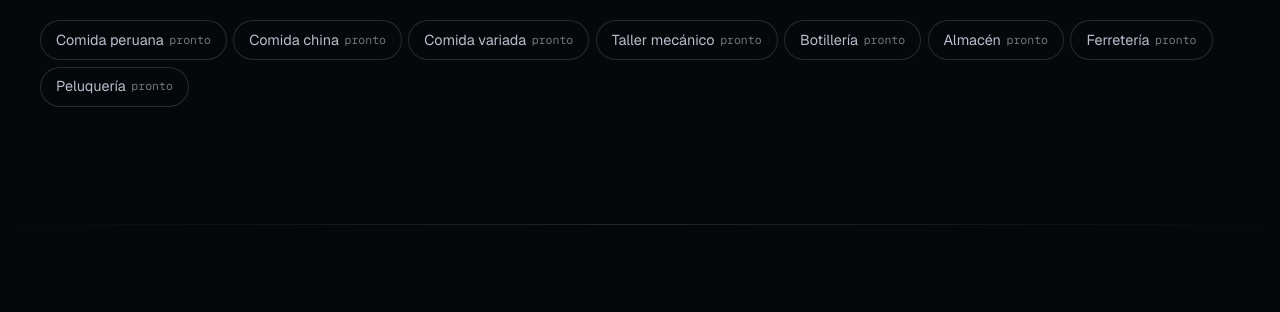
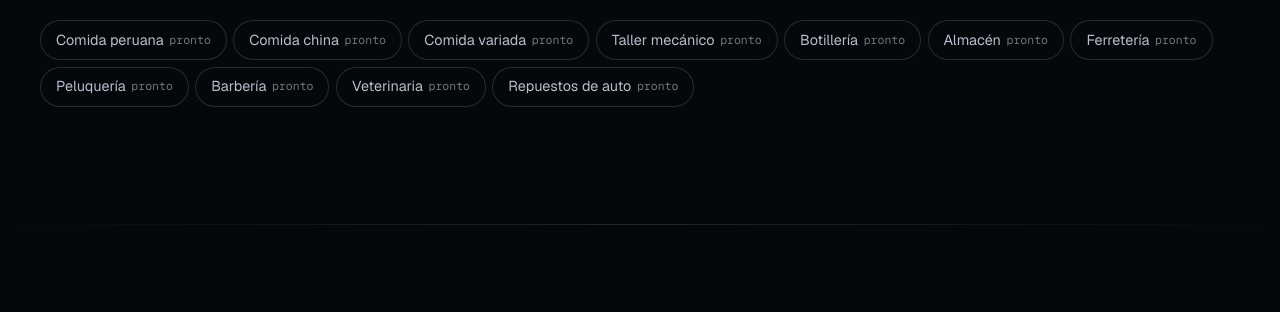
Before and after one commit to Julio-0Acuna/j0acuna-site, a PHP site: page /demos/index.php in a window 1280 px wide. Shown: the part 1138-1450 px from the top of the page. Run offline with PHP 8.4, Linux system fonts and the light colour scheme.

Commit message:
feat: rubros barberia, veterinaria y repuestos de auto en el catalogo

```diff
--- a/includes/view.php
+++ b/includes/view.php
@@ -161,7 +161,11 @@ function portfolio_rubros_catalogo(): array
         $r('botilleria', 'Botillería', 'comercio', 'photo-1597290282695-edc43d0e7129'),
         $r('almacen', 'Almacén', 'comercio', 'photo-1542838132-92c53300491e', ['minimarket', 'almacen-minimarket']),
         $r('ferreteria', 'Ferretería', 'comercio', 'photo-1426927308491-6380b6a9936f'),
-        $r('peluqueria', 'Peluquería', 'servicios', 'photo-1562322140-8baeececf3df', ['barberia', 'peluqueria-barberia']),
+        $r('peluqueria', 'Peluquería', 'servicios', 'photo-1562322140-8baeececf3df', ['salon-de-belleza']),
+        // Agregados el 18/11 a pedido de Julio. Sin foto hasta que su agente elija una de Unsplash.
+        $r('barberia', 'Barbería', 'servicios', ''),
+        $r('veterinaria', 'Veterinaria', 'servicios', '', ['clinica-veterinaria', 'pet-shop']),
+        $r('repuestos', 'Repuestos de auto', 'comercio', '', ['repuestos-auto', 'tienda-de-repuestos']),
     ];
 }
 
```
Also changed, not shown: tests/test_view.php (+9 -0 lines).
